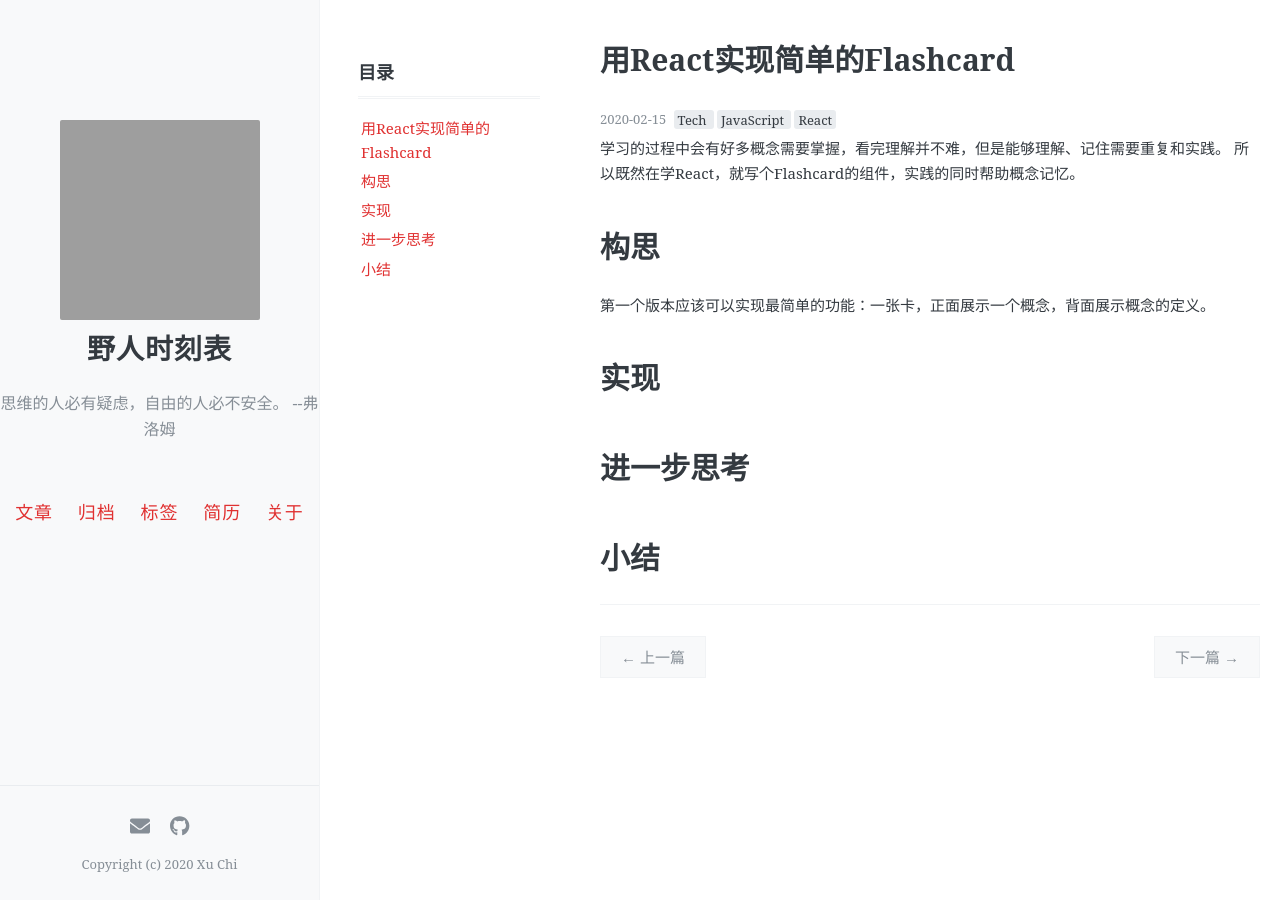
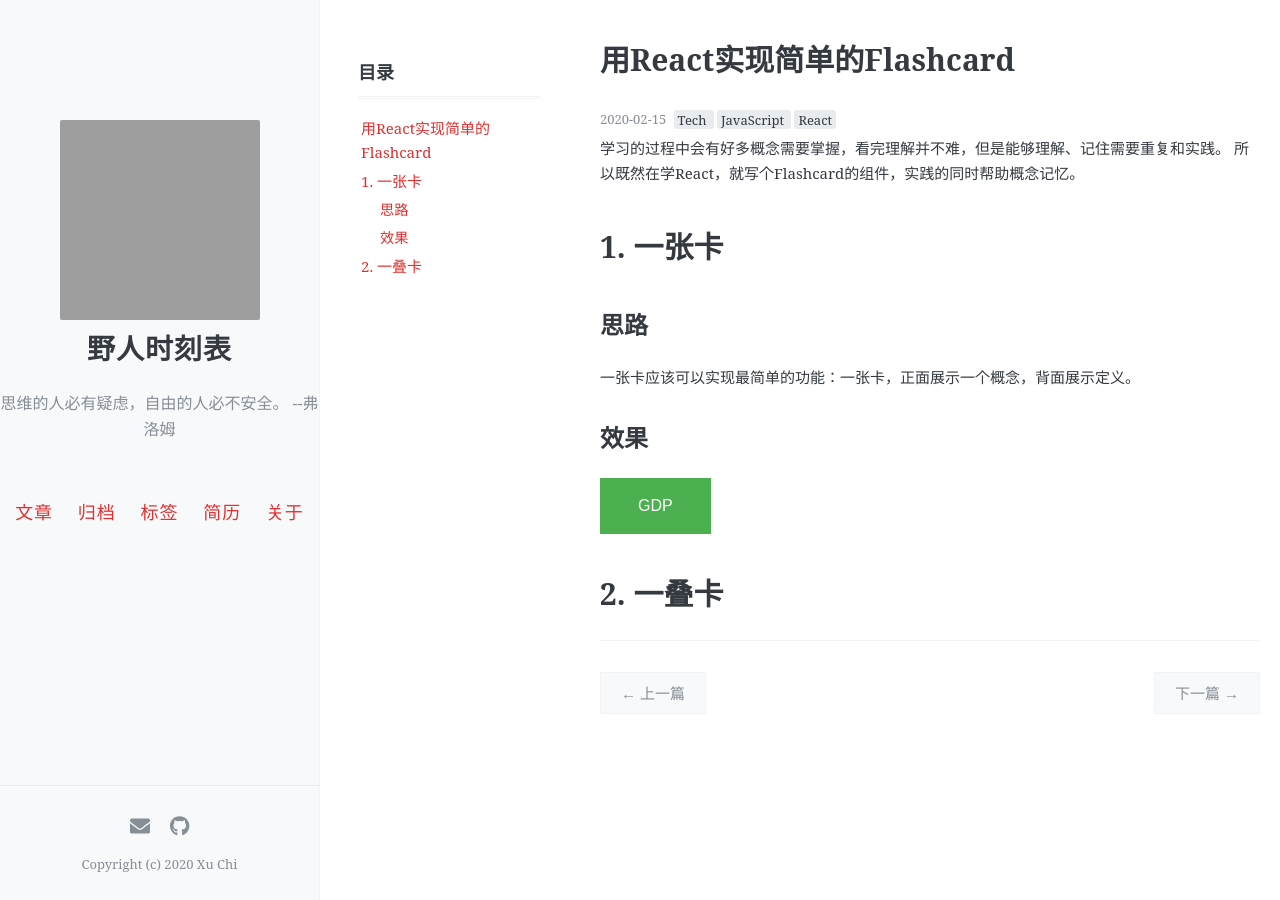
Before and after one commit to xuchi16/Lukathis.github.io, a Jekyll site: the page built from _posts/javascript/2020-02-15-Flashcard-with-React.markdown, in a window 1280 px wide. Built offline with Jekyll 4.4.1, drawn with Linux system fonts in a browser that asks for light colours; comment, search, counter and statistics services are not loaded; grey boxes are pictures that could not be loaded.

Commit message:
implement simple flashcard

```diff
--- a/_posts/javascript/2020-02-15-Flashcard-with-React.markdown
+++ b/_posts/javascript/2020-02-15-Flashcard-with-React.markdown
@@ -3,18 +3,26 @@ layout: post
 title:  "用React实现简单的Flashcard"
 author: Xu Chi
 toc: true
+react: true
+categories: [technology, javascript]
 tags: [Tech, JavaScript, React]
 ---
 
 学习的过程中会有好多概念需要掌握，看完理解并不难，但是能够理解、记住需要重复和实践。
 所以既然在学React，就写个Flashcard的组件，实践的同时帮助概念记忆。
 
-# 构思
+# 1. 一张卡
 
-第一个版本应该可以实现最简单的功能：一张卡，正面展示一个概念，背面展示概念的定义。
+## 思路
 
-# 实现
+一张卡应该可以实现最简单的功能：一张卡，正面展示一个概念，背面展示定义。
 
-# 进一步思考
+## 效果
 
-# 小结
+<div>
+  <div id="flashcard-container"></div>
+  <link rel="stylesheet" href="flashcard.css" type="text/css" />
+  <script src="flashcard.js"></script>
+</div>
+
+# 2. 一叠卡
--- /dev/null
+++ b/technology/javascript/Flashcard-with-React/flashcard.css
@@ -0,0 +1,21 @@
+
+#flashcard-container button {
+  background-color: #4CAF50; /* Green */
+  border: none;
+  color: white;
+  text-align: center;
+  text-decoration: none;
+  display: inline-block;
+  font-size: 16px;
+}
+
+#flashcard-container {
+  background-color: #4CAF50; /* Green */
+  border: none;
+  color: lightgrey;
+  padding: 15px 32px;
+  text-align: center;
+  text-decoration: none;
+  display: inline-block;
+  font-size: 16px;
+}
--- /dev/null
+++ b/technology/javascript/Flashcard-with-React/flashcard.js
@@ -0,0 +1,34 @@
+'use strict';
+
+const e = React.createElement;
+
+class Flashcard extends React.Component {
+  constructor(props) {
+    super(props);
+    this.front = props.front;
+    this.back = props.back;
+    this.state = { upward: true };
+  }
+
+  render() {
+    if (this.state.upward) {
+      return e(
+        'button',
+        { onClick: () => this.setState({ upward: false }) },
+        this.front
+      );
+    }
+
+    return e(
+      'button',
+      { onClick: () => this.setState({ upward: true }) },
+      this.back
+    );
+  }
+}
+
+const flashcard = React.createElement(Flashcard, {front: 'GDP', back: '国民生产总值'}, null);
+ReactDOM.render(
+  flashcard,
+  document.getElementById('flashcard-container')
+ );
```
